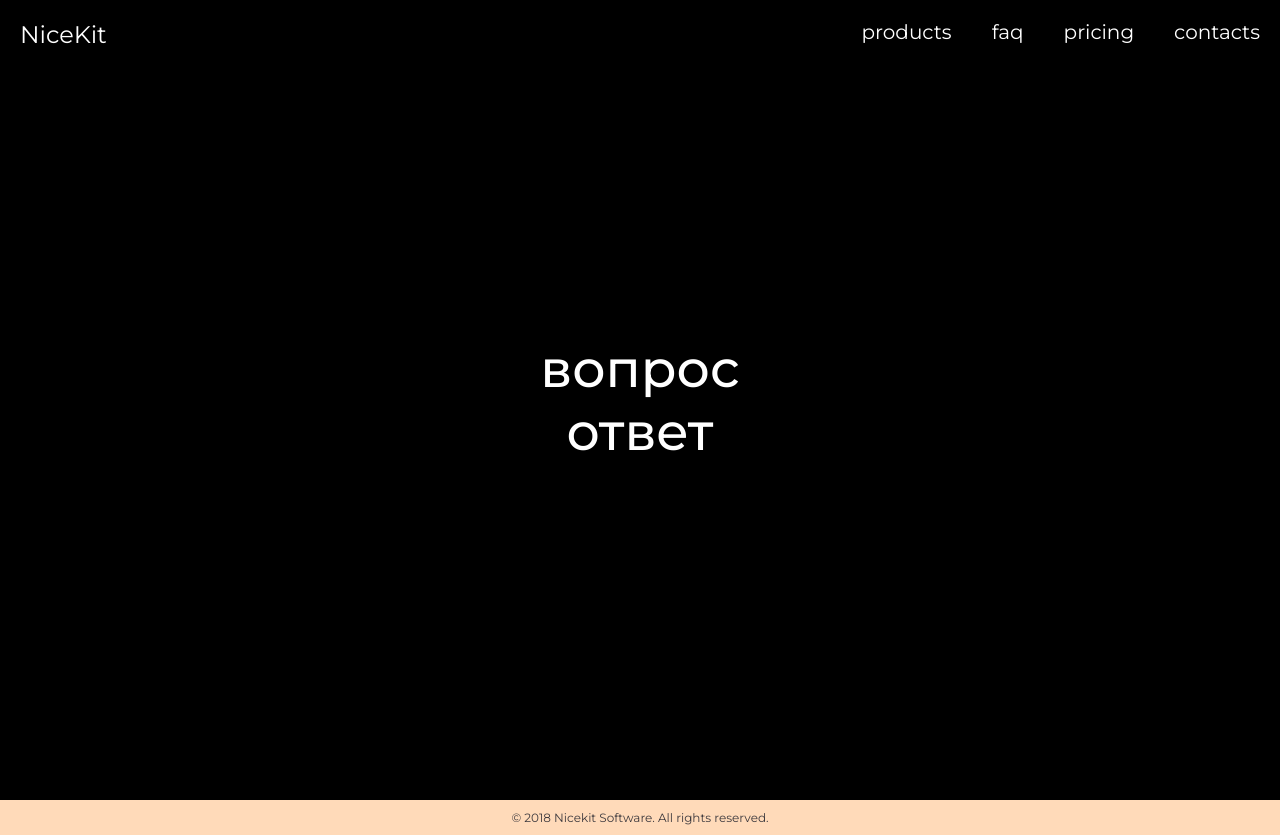
After one commit to alinakulmagambetova/nicekit, a PHP site: page /faq.php in a window 1280 px wide. The commit adds this page. Run offline with PHP 8.4, Linux system fonts and the light colour scheme; some libraries are stand-ins or nearby versions.

Commit message:
design faq page

```diff
--- /dev/null
+++ b/faq.php
@@ -0,0 +1,23 @@
+<?
+
+include 'header.php';
+
+?>
+
+	<div class="faq-page">
+		<div class="item">
+			<div class="question">
+				вопрос
+			</div>
+
+			<div class="answer">
+				ответ
+			</div>
+		</div>
+	</div>
+
+<?
+
+include 'footer.php';
+
+?>
--- a/style.css
+++ b/style.css
@@ -120,3 +120,34 @@ a:visited {
   color: #3e3a3e;
   font-size: 12px;
 }
+.faq-page {
+  background: black;
+  background-size: 100%;
+  height: 100%;
+  position: relative;
+  display: flex;
+  align-content: center;
+  flex-wrap: wrap;
+}
+.faq-page .item {
+  height: auto;
+  width: 55%;
+  position: relative;
+  z-index: 1;
+  font-family: 'Montserrat', sans-serif;
+  font-weight: 500;
+  font-size: 52px;
+  color: white;
+  text-align: center;
+  margin: auto;
+}
+.faq-page .item .question {
+  position: relative;
+}
+.faq-page .item .question .answer {
+  display: none;
+  position: relative;
+}
+.faq-page .clicked {
+  display: block;
+}
```
Also changed, not shown: affiliates.php (deleted, +0 -21 lines), design.less (+38 -0 lines).
